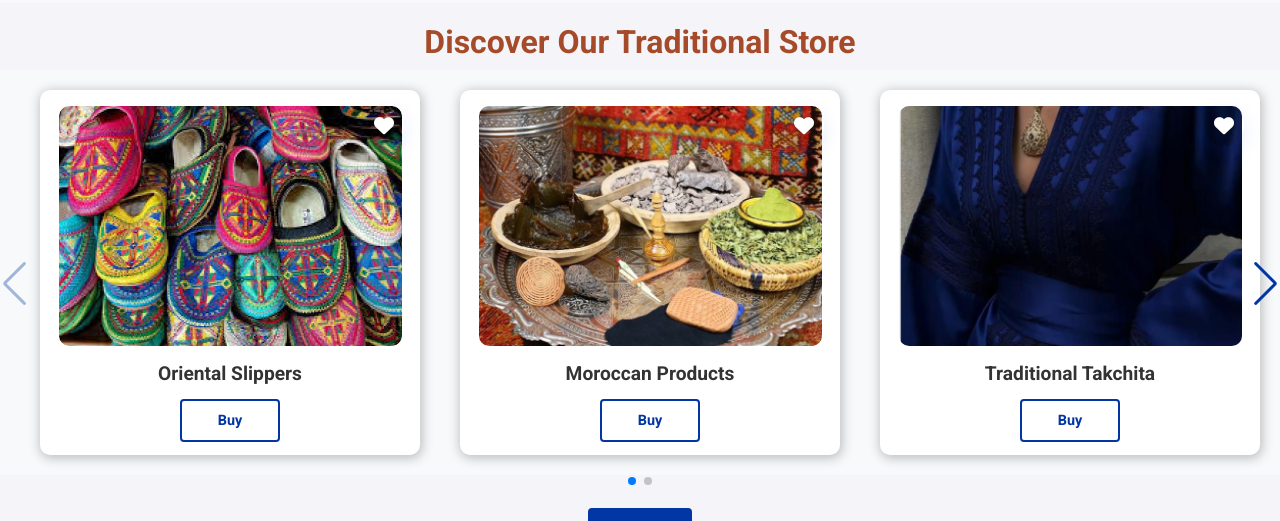
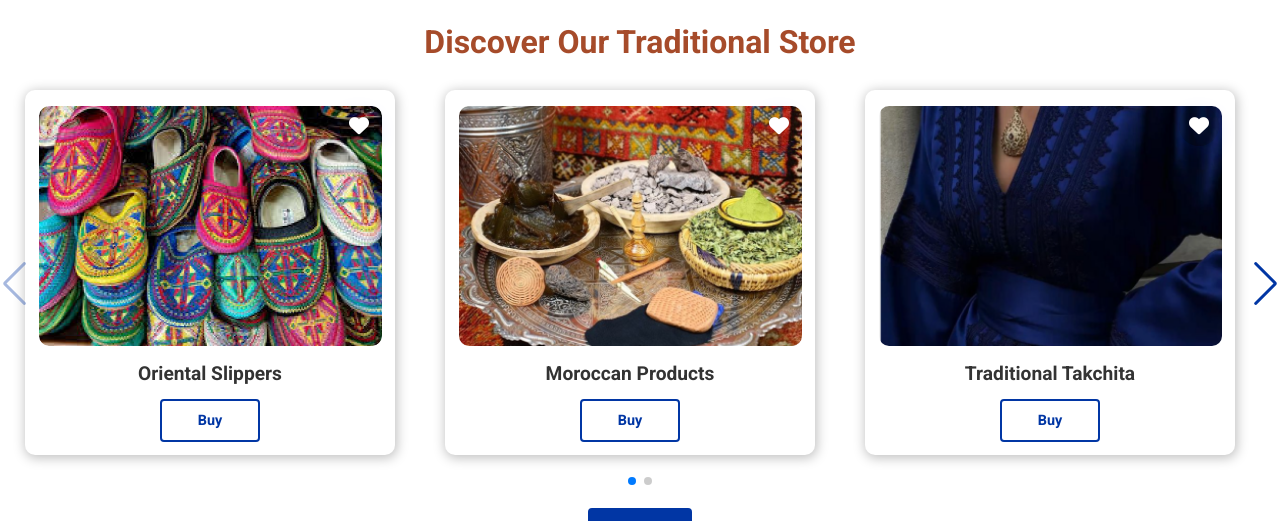
Before and after one commit to Yassmineattar/moroccanwonders, a React (Create React App) app: page / in a window 1280 px wide. Shown: the part 2973-3494 px from the top of the page. Built offline with nearby package versions, Linux system fonts and the light colour scheme.

Commit message:
background color all white

```diff
--- a/src/components/CAN2025/CAN.css
+++ b/src/components/CAN2025/CAN.css
@@ -7,7 +7,7 @@
   }
 
   body {
-    background-color: #f4f4f9;
+    background-color: white;
     color: #333;
     font-size: 16px;
     line-height: 1.6;
--- a/src/components/landing_page/DestinationSection.css
+++ b/src/components/landing_page/DestinationSection.css
@@ -1,4 +1,7 @@
 /* Conteneur principal */
+body{
+  background-color: white;
+}
 .destTitle{
   color: #A64B2A;
   font-weight: bold;
@@ -8,7 +11,7 @@
 }
 
 .grid-container {
-  background-color: #ffffffff;
+  background-color: white;
   display: grid;
   grid-template-columns: repeat(auto-fit, minmax(350px, 1fr));
   gap: 20px;
--- a/src/components/landing_page/Footer.css
+++ b/src/components/landing_page/Footer.css
@@ -39,7 +39,7 @@
   }
   .footer-section ul li a {
     text-decoration: none;
-    color: #ffffffff;
+    color: white;
   }
   .footer-section ul li a:hover {
     text-decoration: underline
--- a/src/components/landing_page/TraditionalStore.css
+++ b/src/components/landing_page/TraditionalStore.css
@@ -12,7 +12,7 @@
   grid-template-columns: repeat(auto-fit, minmax(350px, 1fr));
   gap: 20px;
   padding: 20px;
-  background-color: #f8f9fa;
+  background-color: white;
 }
 
 /* Carte de chaque carrousel */
@@ -40,7 +40,7 @@
   width: 400px;
   height: 360px;
   flex-shrink: 0;
-  left: 20px;
+  left: 5px;
 }
 .trad-slide-image {
   width: 343px;
@@ -58,7 +58,7 @@ p {
 /* Conteneur de la slide */
 .trad-slide-content {
   position: relative;
-  width: 380px;
+  width: 370px;
 height: 365px;
 flex-shrink: 0;
   display: flex;
```
